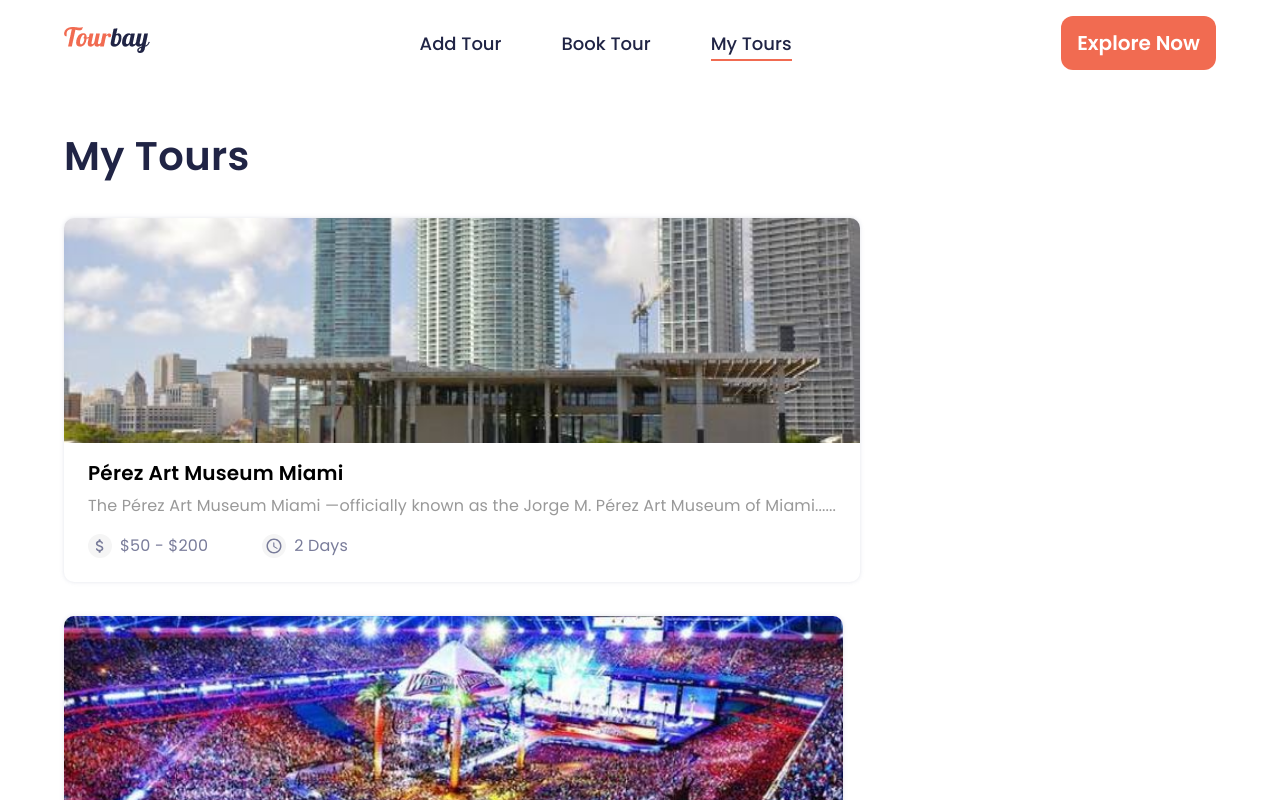
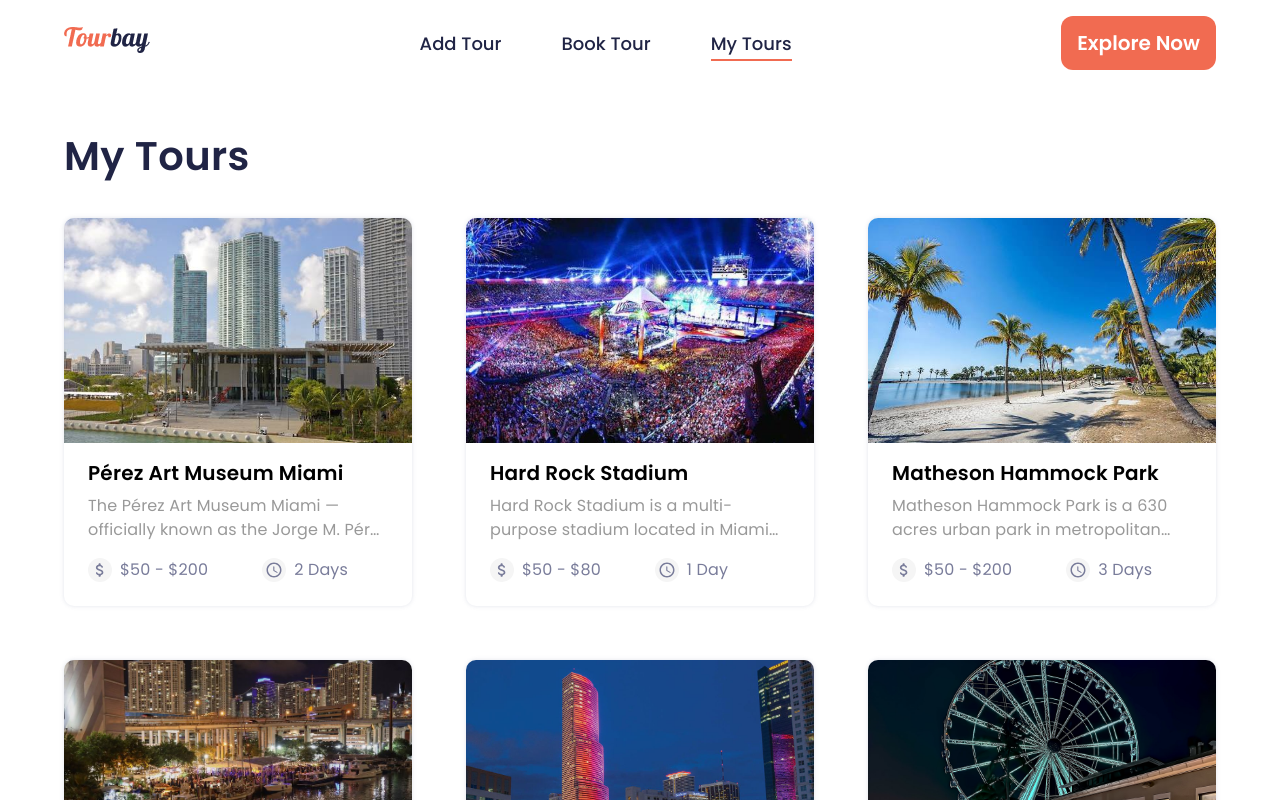
Before and after one commit to AhsanNazeef/Booking-System, a React (Vite) app: page /my-tours in a window 1280 px wide. Shown: the top 800 px of the page. Built offline with nearby package versions, Linux system fonts and the light colour scheme.

Commit message:
fixed my tour grid

```diff
--- a/src/pages/MyTours/styles.ts
+++ b/src/pages/MyTours/styles.ts
@@ -20,9 +20,8 @@ export const myToursStyles = {
     color: "#202445",
   },
   cardsWrapper: {
-    display: "flex",
-    flexDirection: "row",
-    gap: "34px",
-    flexWrap: "wrap",
+    display: "grid",
+    gridTemplateColumns: "1fr 1fr 1fr",
+    gap: "54px",
   },
 };
```
